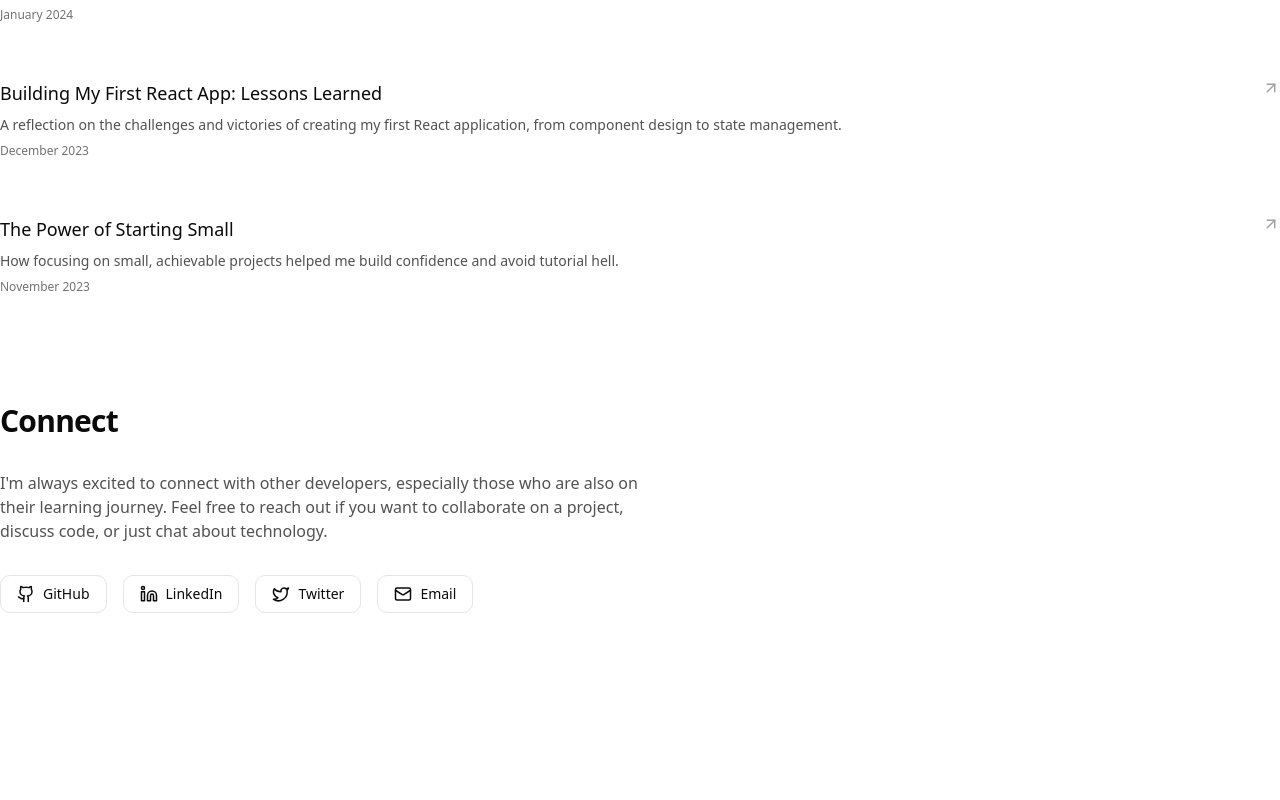
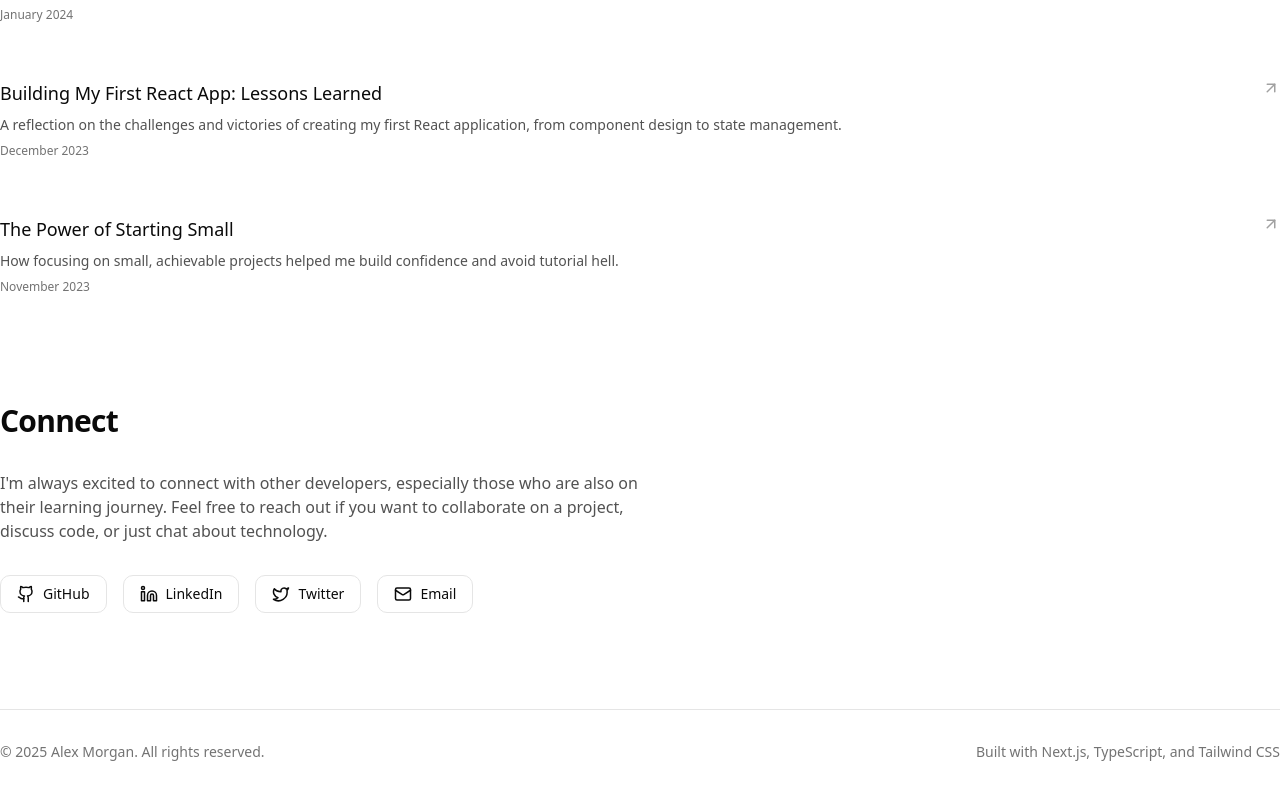
Before and after one commit to sdnshu/me, a Next.js app: page / in a window 1280 px wide. Shown: the part 1661-2461 px from the top of the page. Before the commit the page ends 2370 px from the top, so only its background shows below. Built offline with nearby package versions, Linux system fonts and the light colour scheme.

Commit message:
feat: add footer

```diff
--- a/app/page.tsx
+++ b/app/page.tsx
@@ -1,9 +1,12 @@
 import React from 'react'
-import { Projects } from './_components/projects'
-import { Writings } from './_components/writings'
-import { Contact } from './_components/contact'
+
+import { Contact } from '@/app/_components/contact'
+import { Projects } from '@/app/_components/projects'
+import { Writings } from '@/app/_components/writings'
 
 const Page = () => {
+
+    const currentYear = new Date().getFullYear();
 
     return (
         <main>
@@ -55,6 +58,13 @@ const Page = () => {
 
             <Contact />
 
+            <footer className="border-t border-neutral-200 dark:border-neutral-800 pt-8 pb-16">
+                <div className="flex flex-col md:flex-row justify-between items-center gap-4 text-sm text-neutral-500">
+                    <p>© {currentYear} Alex Morgan. All rights reserved.</p>
+                    <p>Built with Next.js, TypeScript, and Tailwind CSS</p>
+                </div>
+            </footer>
+
         </main>
     )
 
```
